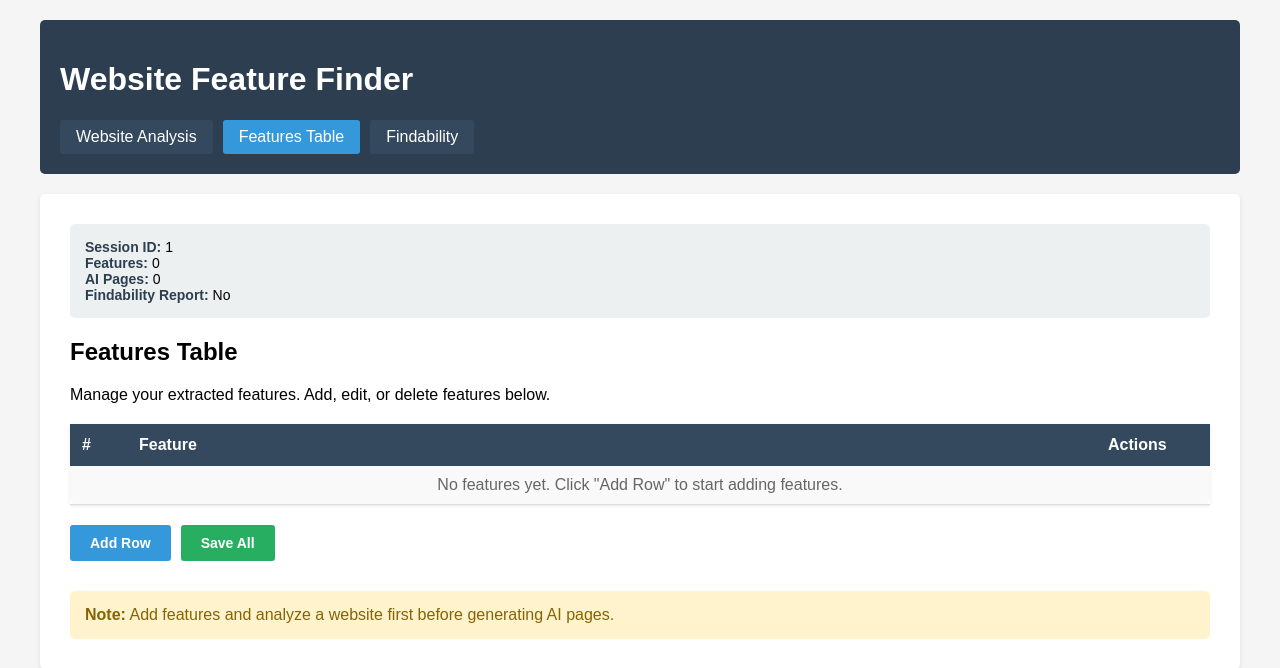
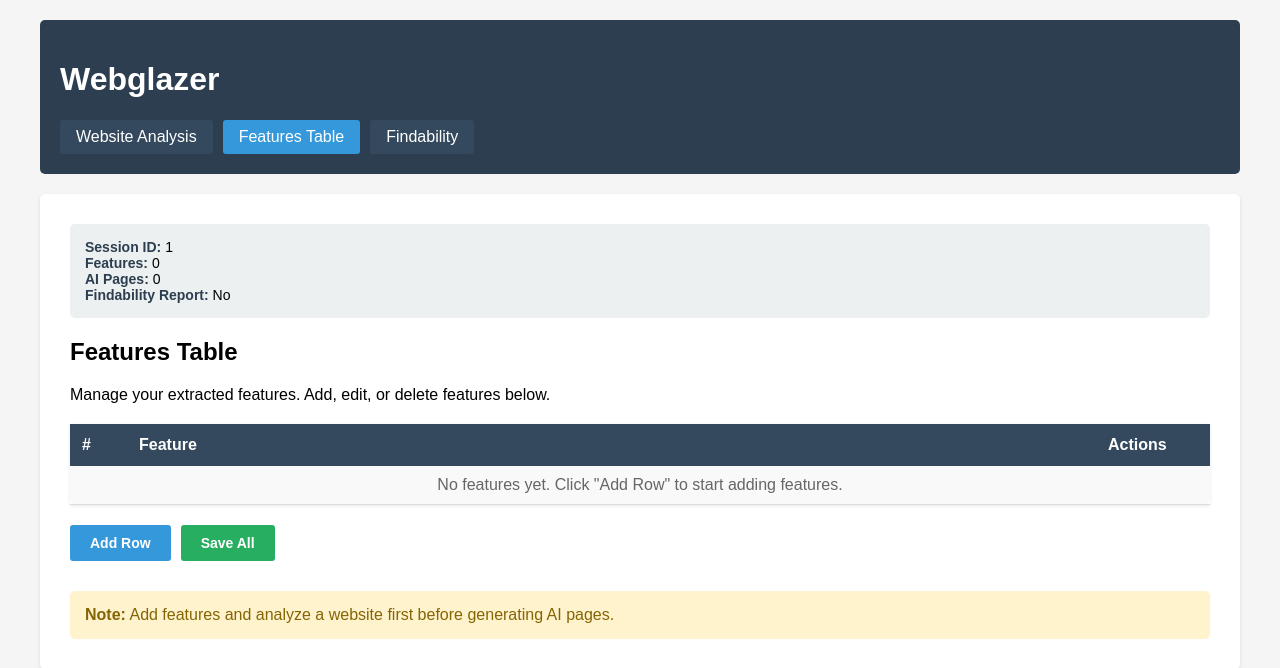
Before and after one commit to matveimedvedev-rgb/APP_prototype, a Django app: page /features/ in a window 1280 px wide. Shown: the top 668 px of the page. Run offline with Django 5.2, Linux system fonts and the light colour scheme; data comes from the database, SQL or seed files in the repository.

Commit message:
Rename application from Website Feature Finder to Webglazer

```diff
--- a/analyzer/templates/analyzer/base.html
+++ b/analyzer/templates/analyzer/base.html
@@ -3,7 +3,7 @@
 <head>
     <meta charset="UTF-8">
     <meta name="viewport" content="width=device-width, initial-scale=1.0">
-    <title>{% block title %}Website Feature Finder{% endblock %}</title>
+    <title>{% block title %}Webglazer{% endblock %}</title>
     <style>
         body {
             font-family: Arial, sans-serif;
@@ -59,7 +59,7 @@
 </head>
 <body>
     <div class="header">
-        <h1>Website Feature Finder</h1>
+        <h1>Webglazer</h1>
         <nav class="nav">
             <a href="{% url 'website_analysis' %}" {% if request.resolver_match.url_name == 'website_analysis' %}class="active"{% endif %}>Website Analysis</a>
             <a href="{% url 'features_table' %}" {% if request.resolver_match.url_name == 'features_table' %}class="active"{% endif %}>Features Table</a>
--- a/analyzer/templates/analyzer/features_table.html
+++ b/analyzer/templates/analyzer/features_table.html
@@ -1,6 +1,6 @@
 {% extends 'analyzer/base.html' %}
 
-{% block title %}Features Table - Website Feature Finder{% endblock %}
+{% block title %}Features Table - Webglazer{% endblock %}
 
 {% block extra_css %}
 <style>
--- a/analyzer/templates/analyzer/findability.html
+++ b/analyzer/templates/analyzer/findability.html
@@ -1,6 +1,6 @@
 {% extends 'analyzer/base.html' %}
 
-{% block title %}Findability - Website Feature Finder{% endblock %}
+{% block title %}Findability - Webglazer{% endblock %}
 
 {% block extra_css %}
 <style>
--- a/analyzer/templates/analyzer/website_analysis.html
+++ b/analyzer/templates/analyzer/website_analysis.html
@@ -1,6 +1,6 @@
 {% extends 'analyzer/base.html' %}
 
-{% block title %}Website Analysis - Website Feature Finder{% endblock %}
+{% block title %}Website Analysis - Webglazer{% endblock %}
 
 {% block content %}
 <h2>Website Analysis</h2>
```
Also changed, not shown: README.md.
